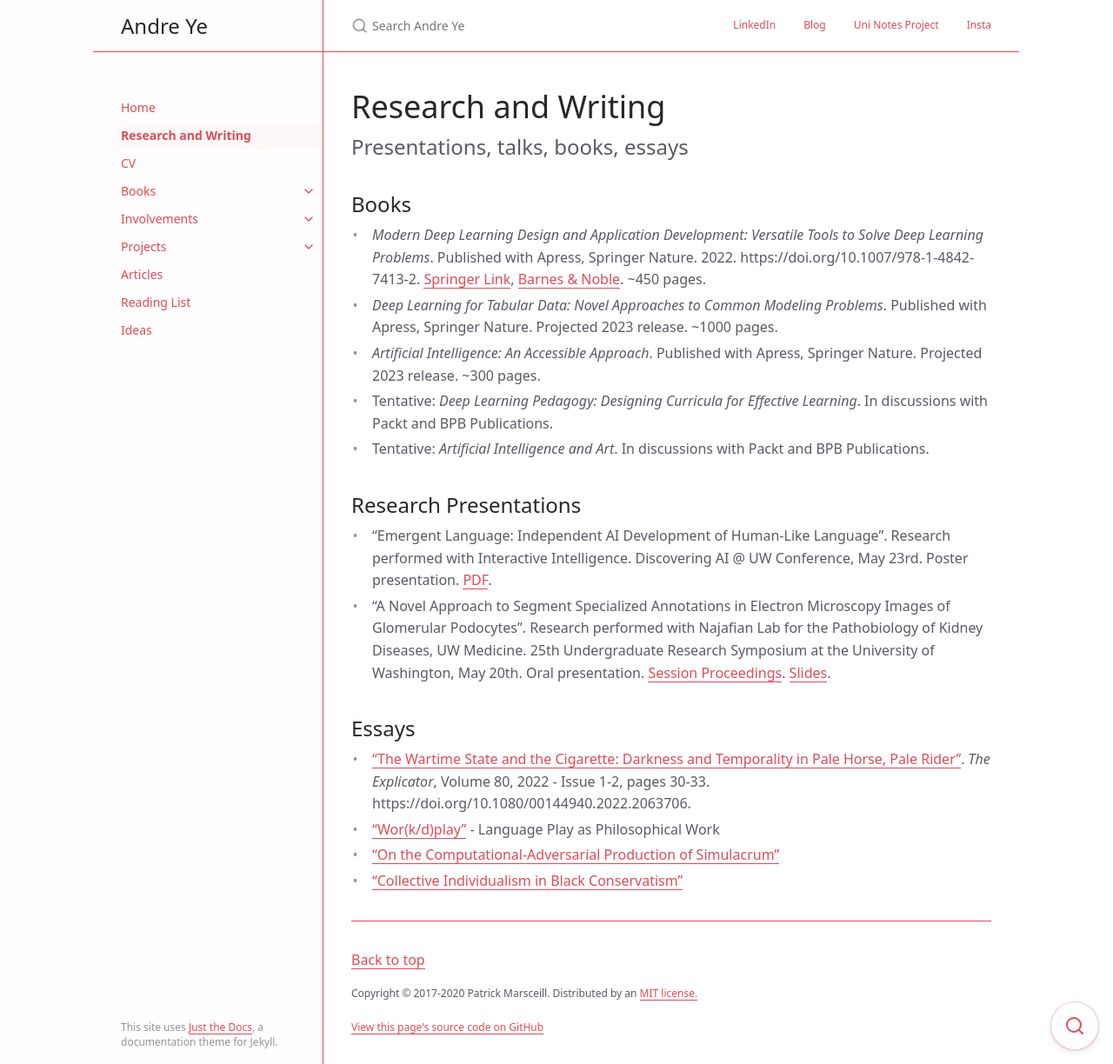
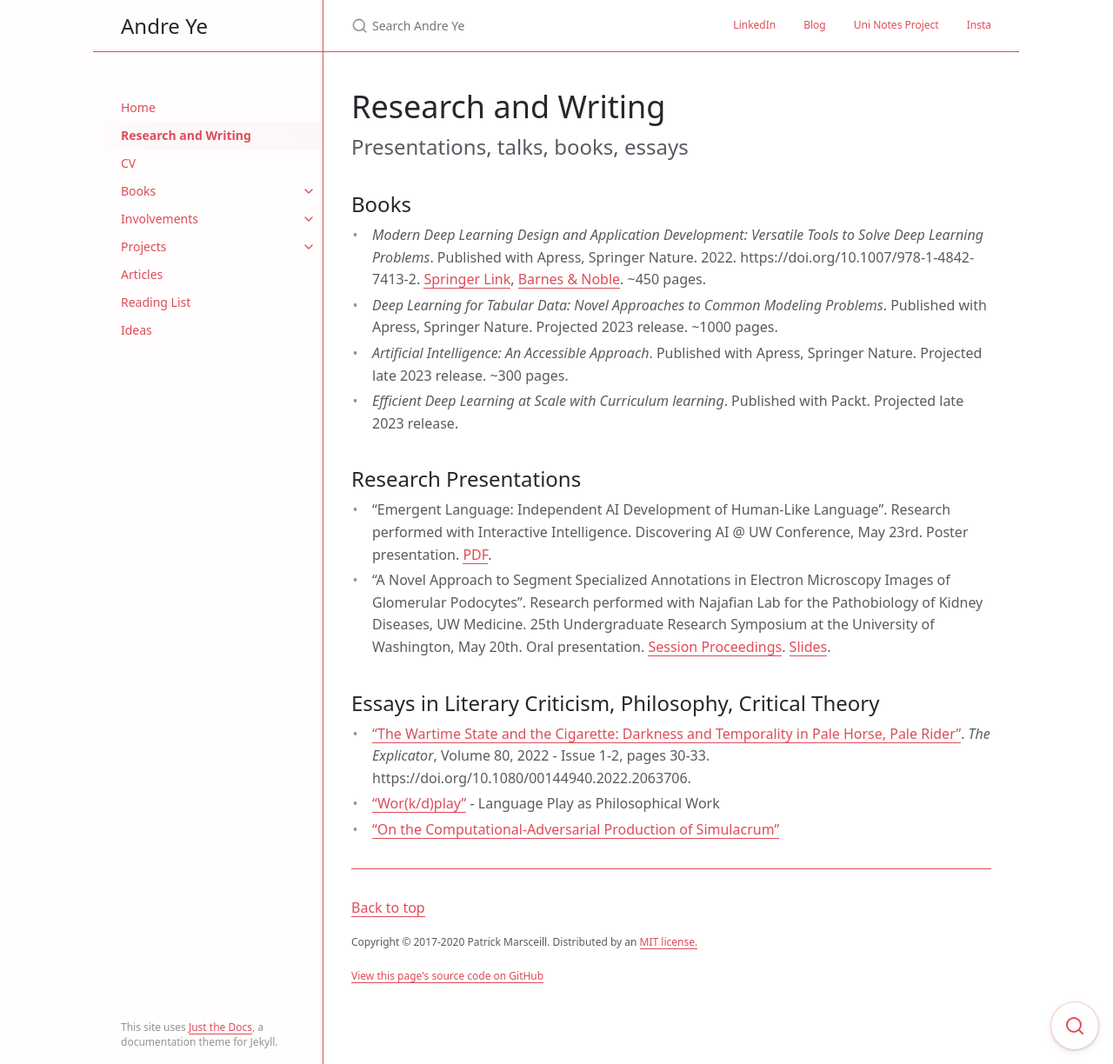
Before and after one commit to andre-ye/andre-ye.github.io-retired, a Jekyll site: the page built from docs/research-writing.md, in a window 1280 px wide and 1224 px high. Shown: the whole window at 87% size. Built offline with Jekyll 4.4.1, drawn with Linux system fonts in a browser that asks for light colours; nearby versions of some CDN libraries.

Commit message:
Update research-writing.md

```diff
--- a/docs/research-writing.md
+++ b/docs/research-writing.md
@@ -14,16 +14,15 @@ Presentations, talks, books, essays
 ## Books
 - *Modern Deep Learning Design and Application Development: Versatile Tools to Solve Deep Learning Problems*. Published with Apress, Springer Nature. 2022. https://doi.org/10.1007/978-1-4842-7413-2. [Springer Link](https://link.springer.com/book/10.1007/978-1-4842-7413-2){:target="_blank"}, [Barnes & Noble](https://www.barnesandnoble.com/w/modern-deep-learning-design-and-application-development-andre-ye/1139992754). ~450 pages.
 - *Deep Learning for Tabular Data: Novel Approaches to Common Modeling Problems*. Published with Apress, Springer Nature. Projected 2023 release. ~1000 pages.
-- *Artificial Intelligence: An Accessible Approach*. Published with Apress, Springer Nature. Projected 2023 release. ~300 pages.
-- Tentative: *Deep Learning Pedagogy: Designing Curricula for Effective Learning*. In discussions with Packt and BPB Publications.
-- Tentative: *Artificial Intelligence and Art*. In discussions with Packt and BPB Publications.
+- *Artificial Intelligence: An Accessible Approach*. Published with Apress, Springer Nature. Projected late 2023 release. ~300 pages.
+- *Efficient Deep Learning at Scale with Curriculum learning*. Published with Packt. Projected late 2023 release.
 
 ## Research Presentations
 - "Emergent Language: Independent AI Development of Human-Like Language". Research performed with Interactive Intelligence. Discovering AI @ UW Conference, May 23rd. Poster presentation. [PDF](){:target="_blank"}.
 - "A Novel Approach to Segment Specialized Annotations in Electron Microscopy Images of Glomerular Podocytes". Research performed with Najafian Lab for the Pathobiology of Kidney Diseases, UW Medicine. 25th Undergraduate Research Symposium at the University of Washington, May 20th. Oral presentation. [Session Proceedings](https://expo.uw.edu/expo/apply/635/proceedings/offering_session/1374){:target="_blank"}. [Slides](https://andre-ye.github.io/files/najafian/URP%20Presentation.pdf){:target="_blank"}.
 
-## Essays
+## Essays in Literary Criticism, Philosophy, Critical Theory
 - ["The Wartime State and the Cigarette: Darkness and Temporality in Pale Horse, Pale Rider"](https://www.tandfonline.com/doi/full/10.1080/00144940.2022.2063706){:target="_blank"}. *The Explicator*, Volume 80, 2022 - Issue 1-2, pages 30-33. https://doi.org/10.1080/00144940.2022.2063706.
 - ["Wor(k/d)play"](https://andre-ye.github.io/files/writings/Wor(k_d)play%20(3).pdf){:target="_blank"} - Language Play as Philosophical Work
 - ["On the Computational-Adversarial Production of Simulacrum"](https://andre-ye.github.io/files/writings/On_the_Computational_Adversarial_Production_of_Simulacrum_Name.pdf){:target="_blank"}
-- ["Collective Individualism in Black Conservatism"](https://andre-ye.github.io/ts/docs/portfolio/files/sociology/Draft%204%20-%20Final.pdf){:target="_blank"}
+<!-- - ["Collective Individualism in Black Conservatism"](https://andre-ye.github.io/ts/docs/portfolio/files/sociology/Draft%204%20-%20Final.pdf){:target="_blank"} -->
```
